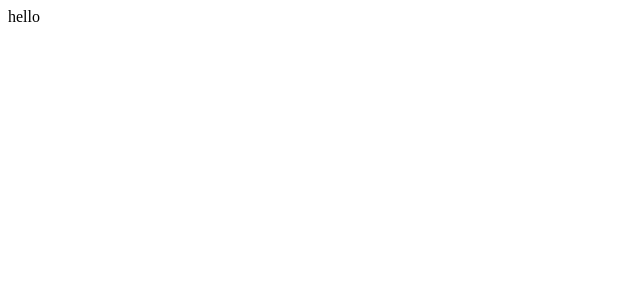
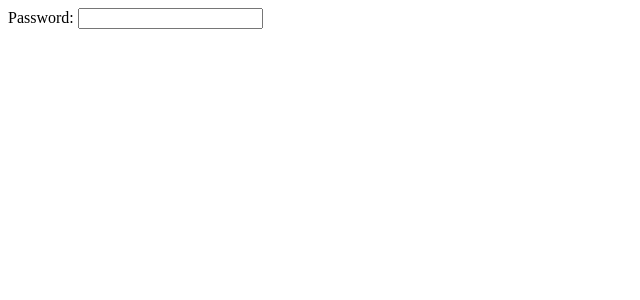
Before and after one commit to luciousmc/frontend_practice, a React app in the folder exercises/react-validated-input-component/: page / in a window 1280 px wide. Shown: the top 300 px of the page, without its empty margins (0-640 px from the left). Built offline with nearby package versions, Linux system fonts and the light colour scheme; the HTML template or start-up script is replaced by a standard one.

Commit message:
styled input box and text

```diff
--- a/exercises/react-validated-input-component/src/validated-input.jsx
+++ b/exercises/react-validated-input-component/src/validated-input.jsx
@@ -8,7 +8,12 @@ class ValidatedInput extends React.Component {
     };
   }
   render() {
-    return <div>hello</div>;
+    return (
+      <form onSubmit={this.handleSubmit}>
+        <label htmlFor="password">Password: </label>
+        <input type="text" name="password" />
+      </form>
+    );
   }
 }
 
```
Also changed, not shown: 1 other file (tests, documents, lock files or other folders).
